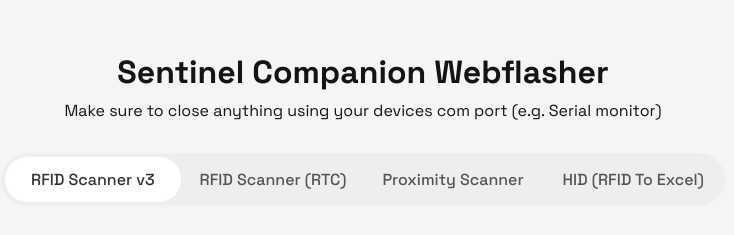
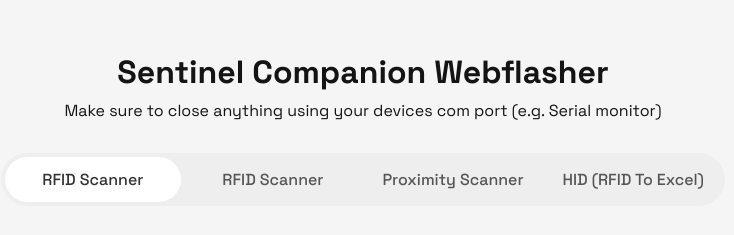
Before and after one commit to SalamunKawlam/firmware_webflasher, a plain HTML site: page index.html in a window 1280 px wide. Shown: the part 227-462 px from the top of the page, without its empty margins (277-1011 px from the left). Drawn offline with Linux system fonts and the light colour scheme.

Commit message:
shortened segment labels

```diff
--- a/index.html
+++ b/index.html
@@ -109,9 +109,9 @@
 
         <div class="segment-picker" id="segment-picker">
             <input type="radio" id="rfid-rtc" name="firmware" value="firmware/rfid_v3.json" checked>
-            <label for="rfid-rtc">RFID Scanner v3</label>
+            <label for="rfid-rtc">RFID Scanner</label>
             <input type="radio" id="rfid" name="firmware" value="firmware/rfid_rtc.json">
-            <label for="rfid">RFID Scanner (RTC)</label>
+            <label for="rfid">RFID Scanner</label>
             <input type="radio" id="proximity" name="firmware" value="firmware/proximity.json">
             <label for="proximity">Proximity Scanner</label>
             <input type="radio" id="hid" name="firmware" value="firmware/hid.json">
```
